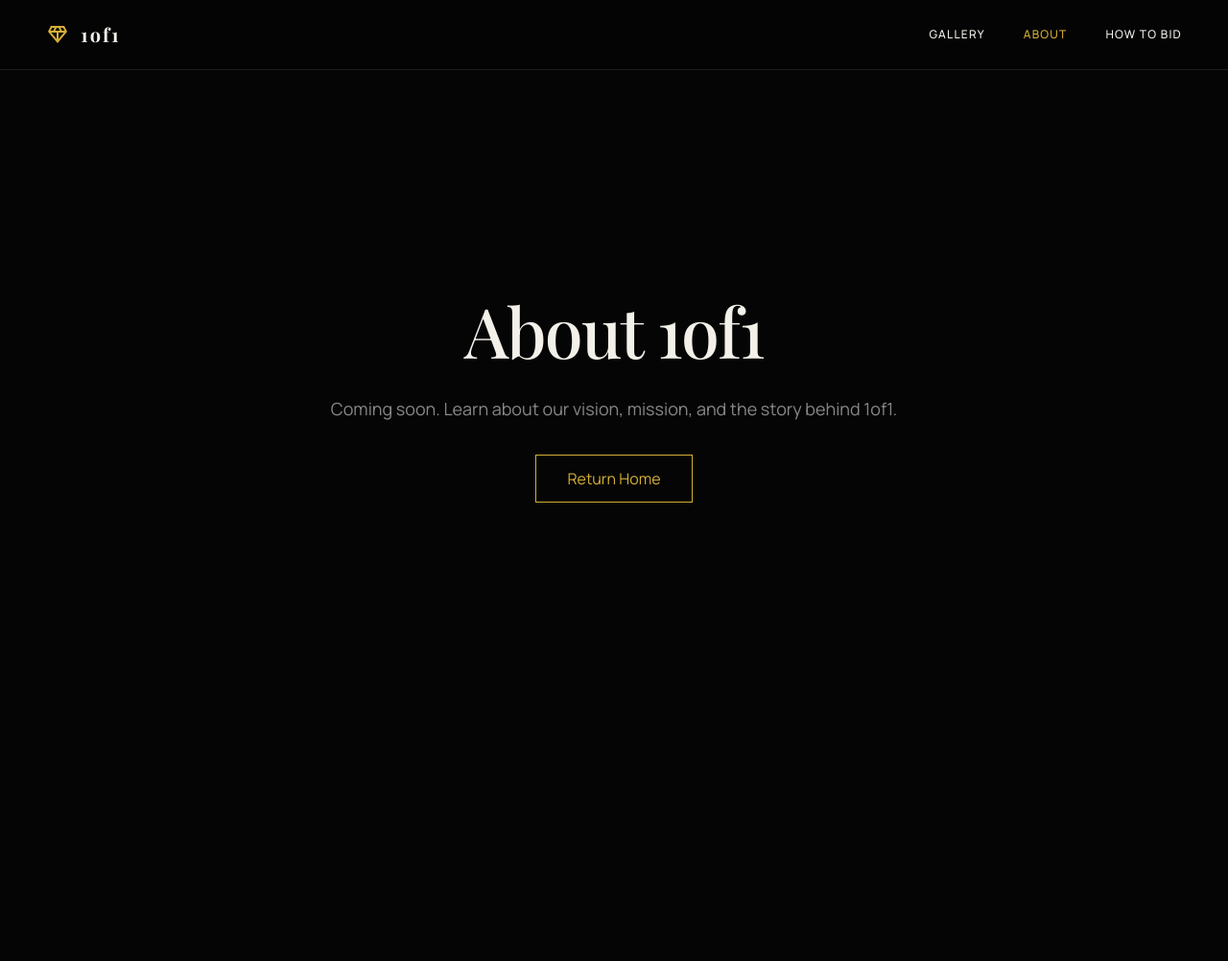
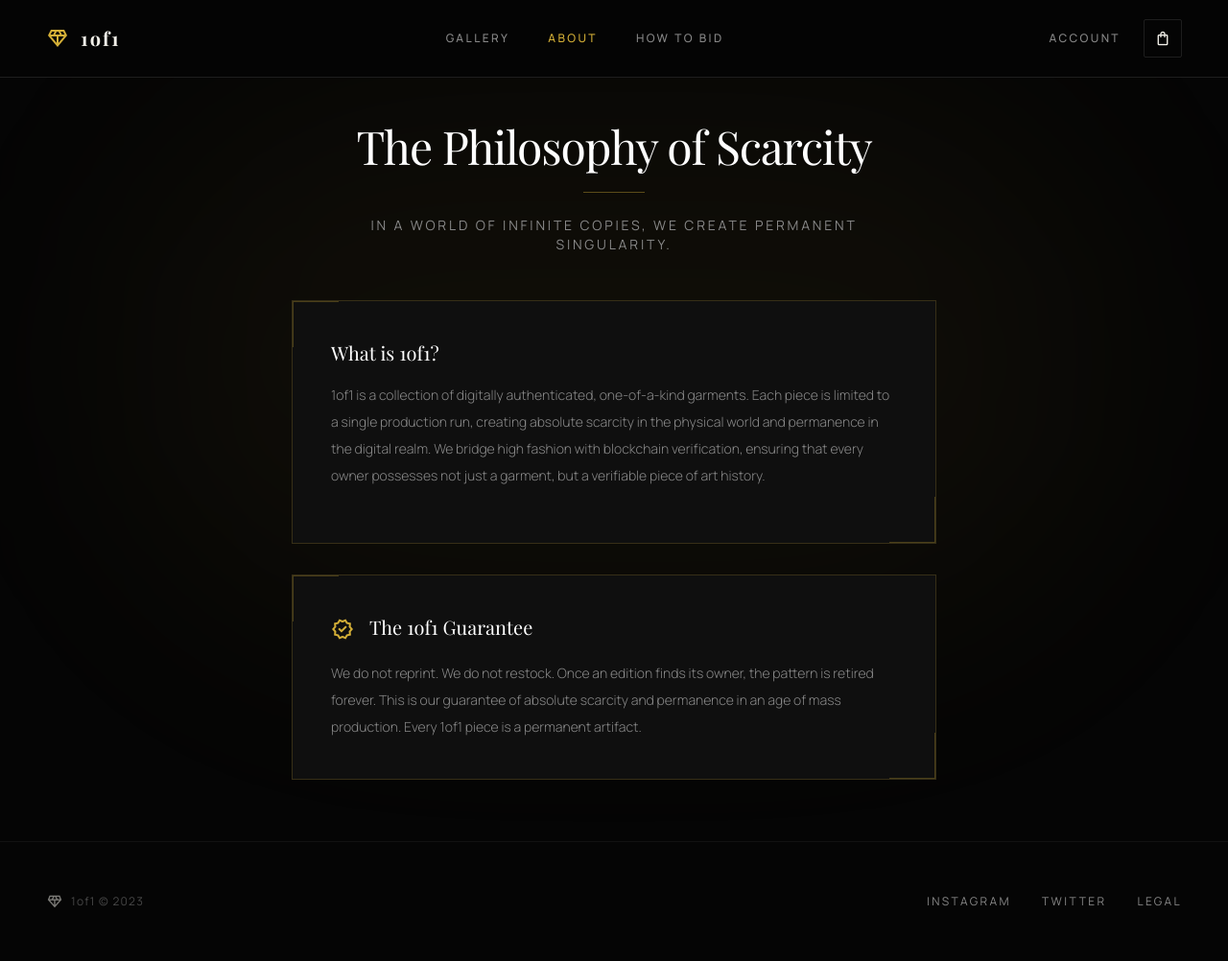
Before and after one commit to ralpharrojado/1of1, a website: page about.html in a window 1280 px wide. Shown: the whole page at 96% size. Before the commit the page ends 800 px from the top, so only its background shows below. Drawn offline with nearby package versions, Linux system fonts and the light colour scheme; a web font is replaced by a local one.

Commit message:
Update about page with proper content

```diff
--- a/about.html
+++ b/about.html
@@ -1,13 +1,12 @@
 <!DOCTYPE html>
-<html class="dark" lang="en">
-<head>
+<html class="dark" lang="en"><head>
 <meta charset="utf-8"/>
 <meta content="width=device-width, initial-scale=1.0" name="viewport"/>
 <title>1of1 - About</title>
 <link href="https://fonts.googleapis.com" rel="preconnect"/>
 <link crossorigin="" href="https://fonts.gstatic.com" rel="preconnect"/>
-    <link href="https://fonts.googleapis.com/css2?family=Manrope:wght@200;300;400;500;600;700&family=Playfair+Display:ital,wght@0,400..900;1,400..900&display=swap" rel="stylesheet"/>
-    <link href="https://fonts.googleapis.com/css2?family=Material+Symbols+Outlined:wght,FILL@100..700,0..1&display=swap" rel="stylesheet"/>
+<link href="https://fonts.googleapis.com/css2?family=Manrope:wght@200;300;400;500;600;700&amp;family=Playfair+Display:ital,wght@0,400..900;1,400..900&amp;display=swap" rel="stylesheet"/>
+<link href="https://fonts.googleapis.com/css2?family=Material+Symbols+Outlined:wght,FILL@100..700,0..1&amp;display=swap" rel="stylesheet"/>
 <script src="https://cdn.tailwindcss.com?plugins=forms,container-queries"></script>
 <script id="tailwind-config">
         tailwind.config = {
@@ -15,55 +14,140 @@
             theme: {
                 extend: {
                     colors: {
-                        "primary": "#D4AF37",
-                        "background-dark": "#050505",
-                        "text-cream": "#F2F0E9",
+                        "primary": "#D4AF37", // Luxury Gold
+                        "primary-dim": "#8A7020",
+                        "background-light": "#f6f8f6",
+                        "background-dark": "#050505", // Deep Black
+                        "card-dark": "#0F0F0F", // Almost Black
+                        "text-cream": "#F2F0E9", // Soft Cream
                         "text-muted": "#888888",
                     },
                     fontFamily: {
                         "sans": ["Manrope", "sans-serif"],
                         "serif": ["Playfair Display", "serif"],
                     },
+                    borderRadius: {"DEFAULT": "0px", "lg": "4px", "xl": "8px", "full": "9999px"}, // Sharper borders for gallery feel
+                    animation: {
+                        'fadeIn': 'fadeIn 1.2s ease-out forwards',
+                        'fadeInUp': 'fadeInUp 1s ease-out forwards',
+                    },
+                    keyframes: {
+                        fadeIn: {
+                            '0%': { opacity: '0' },
+                            '100%': { opacity: '1' },
+                        },
+                        fadeInUp: {
+                            '0%': { opacity: '0', transform: 'translateY(20px)' },
+                            '100%': { opacity: '1', transform: 'translateY(0)' },
                         }
+                    }
+                },
             },
         }
     </script>
 </head>
-<body class="dark:bg-background-dark text-gray-900 dark:text-text-cream font-sans">
-<header class="fixed top-0 w-full z-50 bg-background-dark/90 backdrop-blur-md border-b border-white/10">
+<body class="bg-background-light dark:bg-background-dark text-gray-900 dark:text-text-cream font-sans overflow-x-hidden min-h-screen flex flex-col selection:bg-primary/30 selection:text-white">
+<header class="fixed top-0 w-full z-50 transition-all duration-300 bg-background-light/90 dark:bg-background-dark/90 backdrop-blur-md border-b border-black/5 dark:border-white/10">
 <div class="px-6 md:px-12 py-5 flex items-center justify-between max-w-[1440px] mx-auto w-full">
 <div class="flex items-center gap-3 cursor-pointer" onclick="navigate('home')">
 <span class="material-symbols-outlined text-primary text-2xl">diamond</span>
 <h1 class="text-xl font-bold tracking-widest font-serif">1of1</h1>
 </div>
 <nav class="hidden md:flex items-center gap-10">
-            <a class="text-xs font-medium uppercase tracking-widest hover:text-primary transition-colors cursor-pointer" onclick="navigate('gallery')">Gallery</a>
-            <a class="text-xs font-medium uppercase tracking-widest text-primary cursor-pointer">About</a>
-            <a class="text-xs font-medium uppercase tracking-widest hover:text-primary transition-colors cursor-pointer" onclick="navigate('bid')">How to Bid</a>
+<a class="text-xs font-medium uppercase tracking-[0.2em] hover:text-primary transition-colors text-gray-500 dark:text-text-muted cursor-pointer" onclick="navigate('gallery')">Gallery</a>
+<a class="text-xs font-medium uppercase tracking-[0.2em] text-primary cursor-pointer">About</a>
+<a class="text-xs font-medium uppercase tracking-[0.2em] hover:text-primary transition-colors text-gray-500 dark:text-text-muted cursor-pointer" onclick="navigate('bid')">How to Bid</a>
 </nav>
+<div class="flex items-center gap-6">
+<a class="text-xs font-medium uppercase tracking-[0.2em] hover:text-primary transition-colors hidden sm:block text-gray-500 dark:text-text-muted cursor-pointer" onclick="navigate('account')">Account</a>
+<button class="flex items-center justify-center size-10 border border-black/10 dark:border-white/10 hover:border-primary text-current transition-colors rounded-sm" onclick="navigate('cart')">
+<span class="material-symbols-outlined text-lg">shopping_bag</span>
+</button>
+<button class="md:hidden flex items-center justify-center size-10 text-current" onclick="toggleMobileMenu()">
+<span class="material-symbols-outlined text-2xl">menu</span>
+</button>
+</div>
 </div>
 </header>
-<main class="flex-grow flex flex-col items-center justify-center pt-32 pb-24 px-6 md:px-12 w-full min-h-screen">
-    <div class="max-w-3xl text-center">
-        <h2 class="text-5xl md:text-7xl font-serif font-medium tracking-tight text-text-cream mb-8">About 1of1</h2>
-        <p class="text-lg text-text-muted leading-relaxed mb-8">
-            Coming soon. Learn about our vision, mission, and the story behind 1of1.
+<main class="flex-grow flex flex-col items-center pt-32 pb-16 px-6 w-full max-w-[1440px] mx-auto relative z-10">
+<div class="fixed top-24 left-1/2 -translate-x-1/2 w-[80vw] h-[70vh] bg-primary/5 blur-[120px] rounded-full pointer-events-none -z-10"></div>
+<div class="text-center mb-12 max-w-xl mx-auto animate-fadeInUp">
+<h2 class="text-3xl md:text-5xl font-serif text-black dark:text-white tracking-tight mb-4">The Philosophy of Scarcity</h2>
+<div class="h-px w-16 bg-primary/40 mx-auto my-6"></div>
+<p class="text-xs md:text-sm font-sans tracking-[0.2em] uppercase text-gray-500 dark:text-text-muted leading-loose">
+            In a world of infinite copies, we create permanent singularity.
         </p>
-        <button onclick="navigate('home')" class="px-8 py-3 border border-primary text-primary hover:bg-primary hover:text-black transition-all">
-            Return Home
-        </button>
+</div>
+<div class="w-full max-w-2xl mx-auto">
+<div class="animate-fadeInUp" style="animation-delay: 0.1s;">
+<div class="bg-white dark:bg-card-dark border border-primary/20 p-8 md:p-10 relative overflow-hidden transition-all hover:border-primary/40 mb-8">
+<div class="absolute top-0 left-0 w-12 h-12 border-t border-l border-primary/30"></div>
+<div class="absolute bottom-0 right-0 w-12 h-12 border-b border-r border-primary/30"></div>
+<h3 class="text-xl font-serif text-black dark:text-white mb-4">What is 1of1?</h3>
+<p class="text-gray-600 dark:text-text-muted text-sm leading-7 font-light mb-4">
+                1of1 is a collection of digitally authenticated, one-of-a-kind garments. Each piece is limited to a single production run, creating absolute scarcity in the physical world and permanence in the digital realm. We bridge high fashion with blockchain verification, ensuring that every owner possesses not just a garment, but a verifiable piece of art history.
+            </p>
+</div>
+</div>
+<div class="animate-fadeInUp" style="animation-delay: 0.2s;">
+<div class="bg-white dark:bg-card-dark border border-primary/20 p-8 md:p-10 relative overflow-hidden transition-all hover:border-primary/40">
+<div class="absolute top-0 left-0 w-12 h-12 border-t border-l border-primary/30"></div>
+<div class="absolute bottom-0 right-0 w-12 h-12 border-b border-r border-primary/30"></div>
+<div class="flex items-start gap-4 mb-4">
+<span class="material-symbols-outlined text-primary text-2xl">verified</span>
+<h3 class="text-xl font-serif text-black dark:text-white">The 1of1 Guarantee</h3>
+</div>
+<p class="text-gray-600 dark:text-text-muted text-sm leading-7 font-light">
+                We do not reprint. We do not restock. Once an edition finds its owner, the pattern is retired forever. This is our guarantee of absolute scarcity and permanence in an age of mass production. Every 1of1 piece is a permanent artifact.
+            </p>
+</div>
+</div>
 </div>
 </main>
+<footer class="w-full border-t border-white/5 py-12 bg-background-dark z-10">
+<div class="max-w-[1440px] mx-auto px-6 md:px-12 flex flex-col md:flex-row justify-between items-center gap-8">
+<div class="flex items-center gap-2 opacity-50">
+<span class="material-symbols-outlined text-lg">diamond</span>
+<p class="text-xs tracking-widest text-text-muted">1of1 © 2023</p>
+</div>
+<div class="flex gap-8">
+<a class="text-text-muted hover:text-primary text-xs uppercase tracking-[0.2em] transition-colors cursor-pointer" onclick="navigate('instagram')">Instagram</a>
+<a class="text-text-muted hover:text-primary text-xs uppercase tracking-[0.2em] transition-colors cursor-pointer" onclick="navigate('twitter')">Twitter</a>
+<a class="text-text-muted hover:text-primary text-xs uppercase tracking-[0.2em] transition-colors cursor-pointer" onclick="navigate('legal')">Legal</a>
+</div>
+</div>
+</footer>
 </body>
 <script>
   const API_URL = 'https://1of1-indol.vercel.app/api';
+
+  function toggleMobileMenu() {
+    const menu = document.getElementById('mobileMenu');
+    if (menu) menu.classList.toggle('hidden');
+  }
+
   function navigate(page) {
     const pages = {
       'home': 'index.html',
       'gallery': 'hall-of-fame.html',
       'bid': 'how-to-bid.html',
+      'about': 'about.html',
+      'journal': 'journal.html',
+      'account': 'account.html',
+      'cart': 'cart.html',
+      'legal': 'legal.html',
+      'instagram': 'https://instagram.com',
+      'twitter': 'https://twitter.com'
     };
-        if (pages[page]) window.location.href = pages[page];
+
+    const destination = pages[page];
+    if (destination) {
+      if (destination.startsWith('http')) {
+        window.open(destination, '_blank');
+      } else {
+        window.location.href = destination;
+      }
+    }
   }
 </script>
 </html>
```
Lines whose indentation alone changed are shown as unchanged.
